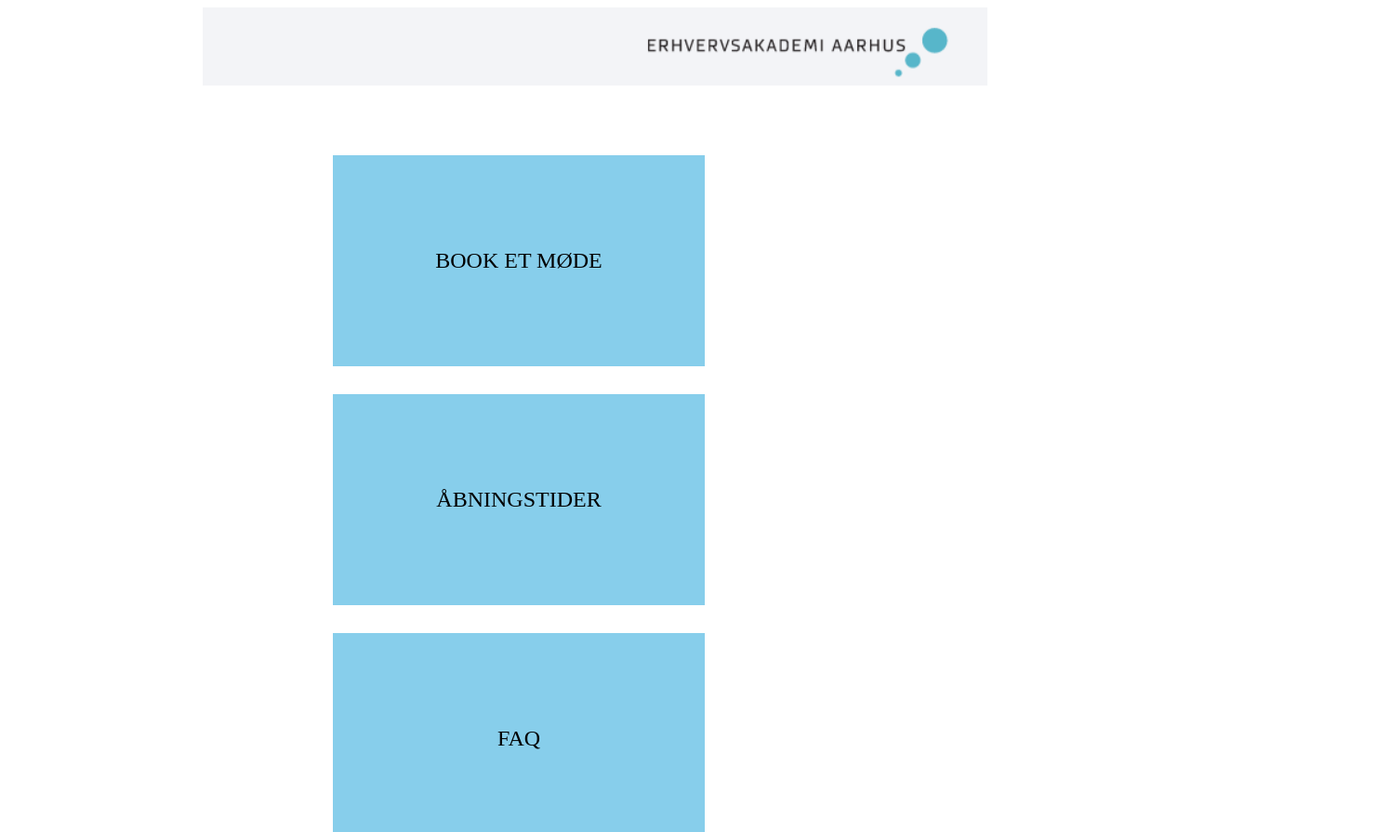
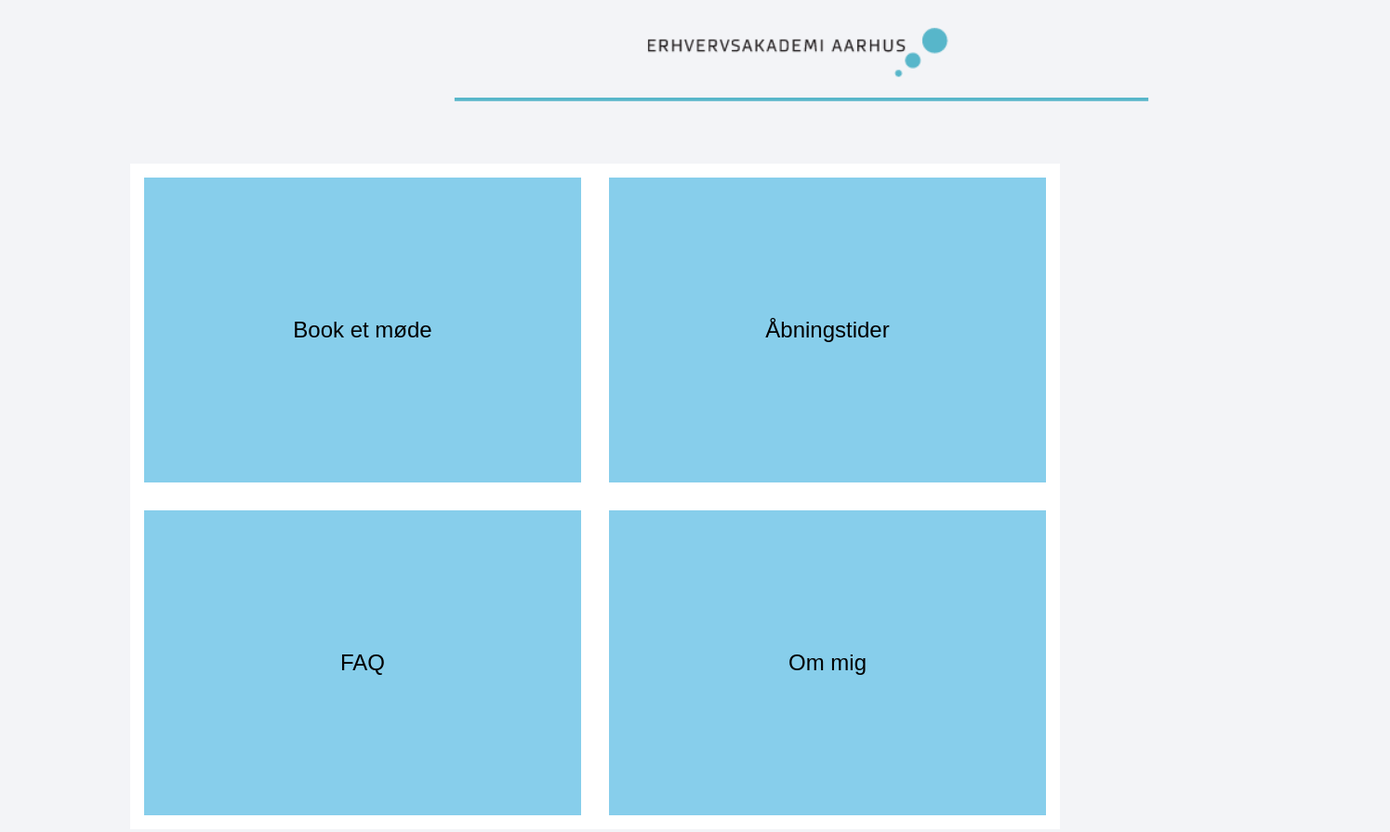
Before and after one commit to alihamze2/ux-projekten, a plain HTML site: page UX-Project/forsiden.html in a window 1280 px wide. Shown: the top 895 px of the page at 93% size, 1495 px wide, since content can reach past the window. Drawn offline with Linux system fonts and the light colour scheme.

Commit message:
ændring
der er blevet ændret i styling og flex-boxene på forsiden. Der er også blevet centreret topbanneret, og gjorde det til en knap , der viderestiller en tilbage til forsiden.

```diff
--- a/UX-Project/css/styling.css
+++ b/UX-Project/css/styling.css
@@ -1,3 +1,11 @@
+* {
+    font-family: sans-serif;
+}
+
+html {
+    background-color: #F3F4F7;
+}
+
 #prevBtn {
     z-index: 10;
     font-size: 50px;
@@ -6,6 +14,8 @@
     cursor: pointer;
     position: relative;
 }
+
+
 
 
 #navn {
@@ -63,13 +73,16 @@
     max-width: 100%;
     padding-top: 10%;
     background-repeat: no-repeat;
+    float: none;
+
+
 
 }
 .boks1 {
   background-color: skyblue;
   width: 200px;
   border: 15px solid white;
-  padding: 100px;
+  padding: 150px;
 float: left;
     font-size: 1.5em;
     text-decoration: none;
@@ -93,7 +106,7 @@ float: left;
 }
 .booktidknap {
     background: none;
-    background-color: grey;
+    background-color: black;
     padding: 15px 25px;
     font-size: 25px;
     cursor: pointer;
@@ -109,6 +122,7 @@ float: left;
 
 .faqlist {
     font-weight: bold;
+    font-family: cursive;
     opacity: 0.8;
 
 }
@@ -116,3 +130,25 @@ float: left;
 .faqlist2 {
 opacity: 0.8;
 }
+
+
+ {
+    font-family: sans-serif, open-sans;
+}
+
+.flex1 {
+    display: flex;
+    justify-content: space-around;
+
+}
+.flex2 {
+    display: flex;
+    justify-content: space-around;
+
+
+}
+
+a {
+    text-decoration: none;
+    color:black;
+}
--- a/UX-Project/forsiden.html
+++ b/UX-Project/forsiden.html
@@ -9,17 +9,42 @@
 
 <body>
 
+    <center>
+        <div class="wrapper">
+            <a href="index.html">
+                <img src="images/eaaaaaa.PNG">
+            </a>
 
-    <div class="wrapper">
- <div class="topbanner"></div>
-
-    <div style="margin-left: 125px; padding-top: 60px;" class="kontainer">  <a class="boks1" href="book.html">BOOK ET MØDE</a>
-        <a class="boks1" href="aabningstider.html">ÅBNINGSTIDER</a>
-        <a class="boks1" href="faq.html">FAQ</a>
-        <a class="boks1" href="om-mig.html">OM MIG</a>
-</div>
+        </div>
+    </center>
 
 
-    </div>
+    <center>
+        <div style="max-width: 1000px" class="flex1">
+
+            <div class="boks1">
+                <a href="book.html">Book et møde</a>
+            </div>
+
+            <div class="boks1">
+                <a href="aabningstider.html">Åbningstider</a>
+
+            </div>
+        </div>
+
+        <div style="max-width: 1000px" class="flex2">
+            <div class="boks1">
+                <a href="faq.html">FAQ</a>
+            </div>
+            <div class="boks1">
+                <a href="om-mig.html">Om mig</a>
+
+            </div>
+        </div>
+    </center>
+
+
+
+
 
 </body></html>
```
Also changed, not shown: UX-Project/aabningstider.html (+1 -0 lines), UX-Project/book.html (+1 -1 lines), UX-Project/book2.html (+3 -2 lines), UX-Project/index.html (+12 -4 lines).
